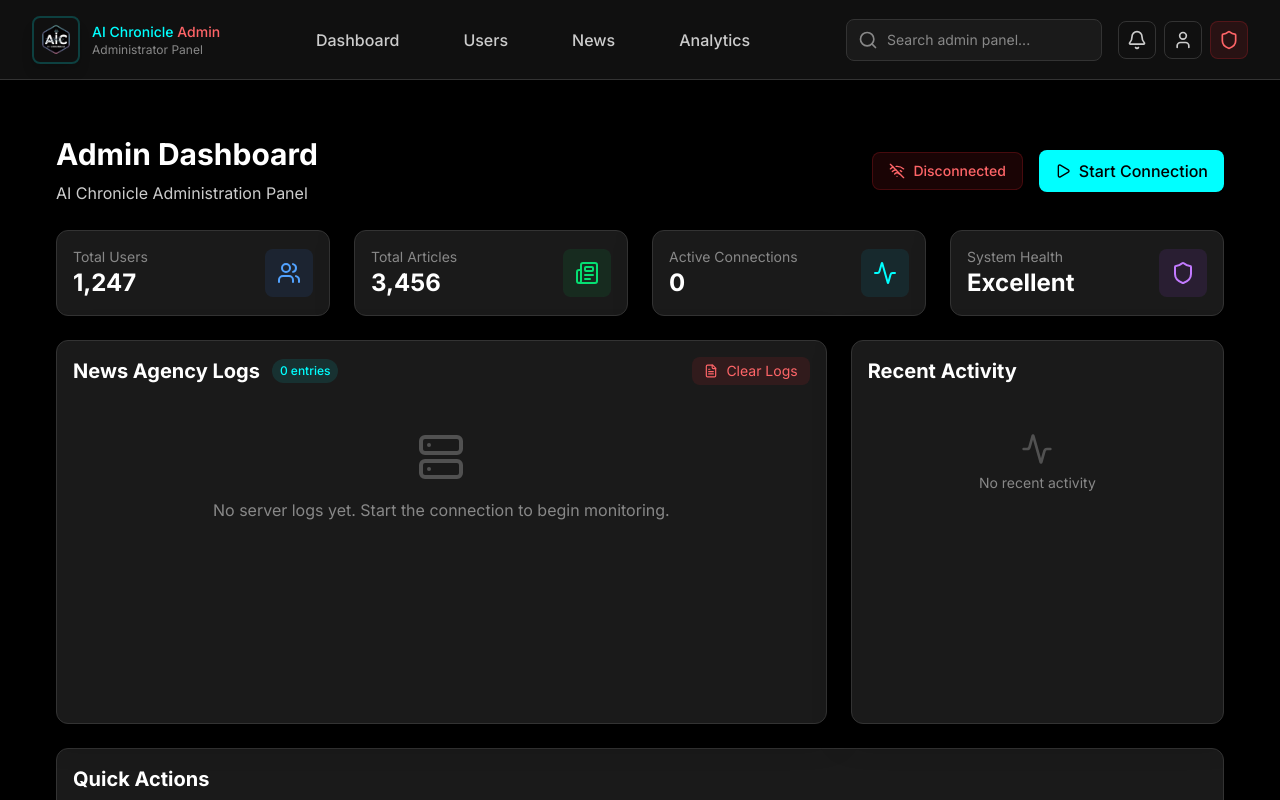
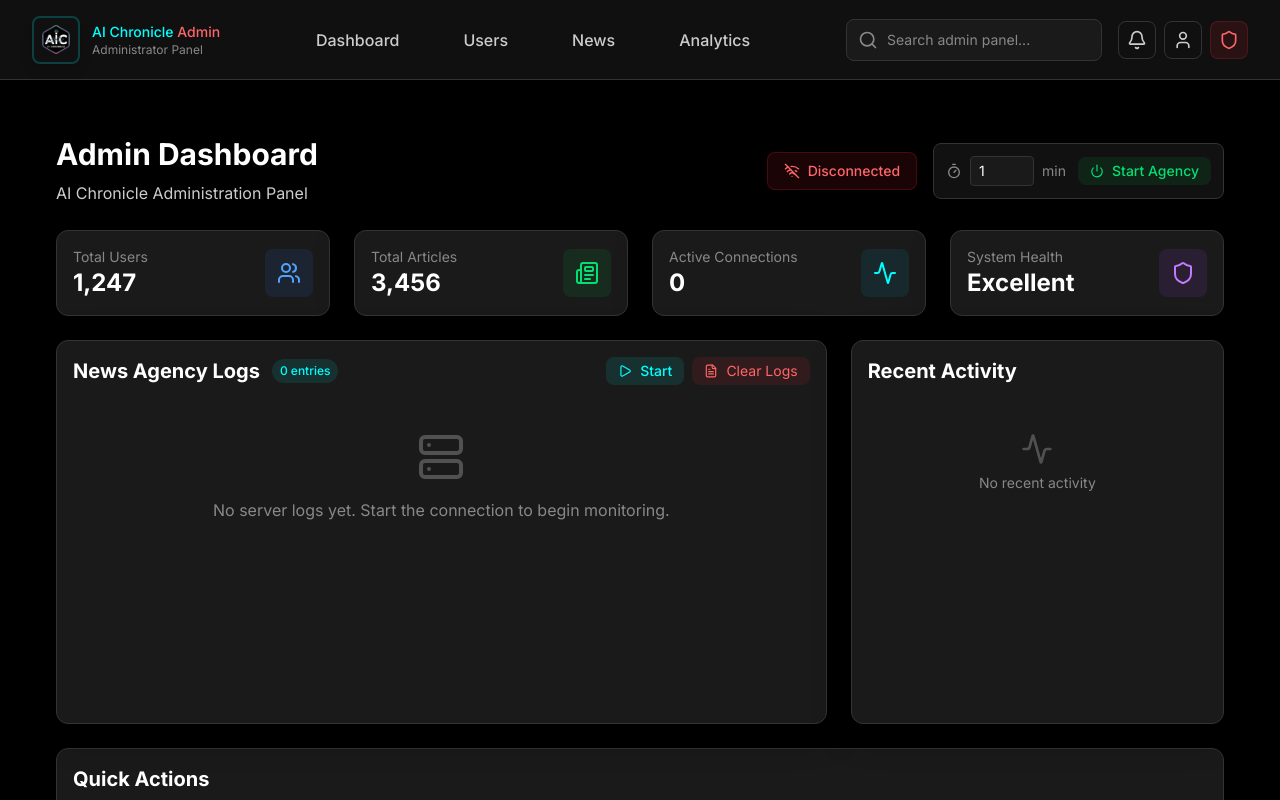
Before and after one commit to AIC-AI-Chronicle/react_frontend, a React (Vite) app: page /admin/dashboard in a window 1280 px wide. Built offline with nearby package versions, Linux system fonts and the light colour scheme; sample sign-in values are in the browser's storage.

Commit message:
feat: implement pipeline management features in AdminDashboard, including start/stop functionality, countdown timer, and enhanced log handling

```diff
--- a/src/pages/AdminDashboard.jsx
+++ b/src/pages/AdminDashboard.jsx
@@ -25,7 +25,9 @@ import {
   Wifi,
   WifiOff,
   FileText,
-  Server
+  Server,
+  Timer,
+  Power
 } from 'lucide-react'
 
 const AdminDashboard = () => {
@@ -43,9 +45,130 @@ const AdminDashboard = () => {
   const [systemStatus, setSystemStatus] = useState('idle')
   const [pingCount, setPingCount] = useState(0)
   const [logCount, setLogCount] = useState(0)
+
+  // API Pipeline states
+  const [pipelineDuration, setPipelineDuration] = useState(1)
+  const [isPipelineRunning, setIsPipelineRunning] = useState(false)
+  const [pipelineCountdown, setPipelineCountdown] = useState(0)
+  const [pipelineId, setPipelineId] = useState(null)
+  const [isStartingPipeline, setIsStartingPipeline] = useState(false)
+  const [isStoppingPipeline, setIsStoppingPipeline] = useState(false)
+  const [isClearingLogs, setIsClearingLogs] = useState(false)
+  const [clearKey, setClearKey] = useState(0)
+
   const wsRef = useRef(null)
   const reconnectTimeoutRef = useRef(null)
   const pingIntervalRef = useRef(null)
+  const countdownIntervalRef = useRef(null)
+
+  // Start Agency Pipeline
+  const startPipeline = async () => {
+    setIsStartingPipeline(true)
+    try {
+      const adminToken = localStorage.getItem('admin_token')
+      if (!adminToken) {
+        addServerLog('ERROR', 'No admin token found. Please login again.', 'error')
+        return
+      }
+
+      const response = await fetch('https://aic-backend.azurewebsites.net/admin/pipeline/start', {
+        method: 'POST',
+        headers: {
+          'Content-Type': 'application/json',
+          'Authorization': `Bearer ${adminToken}`
+        },
+        body: JSON.stringify({
+          duration_minutes: pipelineDuration
+        })
+      })
+
+      const data = await response.json()
+
+      if (response.ok) {
+        setIsPipelineRunning(true)
+        setPipelineId(data.pipeline_id)
+        setPipelineCountdown(pipelineDuration * 60) // Convert to seconds
+        addServerLog('SUCCESS', `Pipeline started for ${pipelineDuration} minutes`, 'success')
+        addServerLog('INFO', `Pipeline ID: ${data.pipeline_id}`, 'info')
+
+        // Start countdown timer
+        startCountdownTimer()
+      } else {
+        addServerLog('ERROR', `Failed to start pipeline: ${data.detail || 'Unknown error'}`, 'error')
+      }
+    } catch (error) {
+      addServerLog('ERROR', `Pipeline start error: ${error.message}`, 'error')
+    } finally {
+      setIsStartingPipeline(false)
+    }
+  }
+
+  // Stop Agency Pipeline
+  const stopPipeline = async () => {
+    setIsStoppingPipeline(true)
+    try {
+      const adminToken = localStorage.getItem('admin_token')
+      if (!adminToken) {
+        addServerLog('ERROR', 'No admin token found. Please login again.', 'error')
+        return
+      }
+
+      const response = await fetch('https://aic-backend.azurewebsites.net/admin/pipeline/stop', {
+        method: 'POST',
+        headers: {
+          'Content-Type': 'application/json',
+          'Authorization': `Bearer ${adminToken}`
+        }
+      })
+
+      const data = await response.json()
+
+      if (response.ok) {
+        setIsPipelineRunning(false)
+        setPipelineId(null)
+        setPipelineCountdown(0)
+        addServerLog('SUCCESS', 'Pipeline stopped successfully', 'success')
+        stopCountdownTimer()
+      } else {
+        addServerLog('WARNING', `Pipeline stop response: ${data.detail || 'Unknown response'}`, 'warning')
+      }
+    } catch (error) {
+      addServerLog('ERROR', `Pipeline stop error: ${error.message}`, 'error')
+    } finally {
+      setIsStoppingPipeline(false)
+    }
+  }
+
+  // Start countdown timer
+  const startCountdownTimer = () => {
+    countdownIntervalRef.current = setInterval(() => {
+      setPipelineCountdown(prev => {
+        if (prev <= 1) {
+          setIsPipelineRunning(false)
+          setPipelineId(null)
+          addServerLog('INFO', 'Pipeline completed automatically', 'info')
+          stopCountdownTimer()
+          return 0
+        }
+        return prev - 1
+      })
+    }, 1000)
+  }
+
+  // Stop countdown timer
+  const stopCountdownTimer = () => {
+    if (countdownIntervalRef.current) {
+      clearInterval(countdownIntervalRef.current)
+      countdownIntervalRef.current = null
+    }
+  }
+
+  // Format countdown time
+  const formatCountdown = (seconds) => {
+    const minutes = Math.floor(seconds / 60)
+    const remainingSeconds = seconds % 60
+    return `${minutes}:${remainingSeconds.toString().padStart(2, '0')}`
+  }
 
   // WebSocket connection function
   const connectWebSocket = () => {
@@ -199,6 +322,12 @@ const AdminDashboard = () => {
 
   // Add server log entry
   const addServerLog = (level, message, type = 'info') => {
+    // Don't add logs if we're currently clearing
+    if (isClearingLogs) {
+      console.log('Log blocked during clearing:', message)
+      return
+    }
+
     const newLog = {
       id: Date.now(),
       level,
@@ -207,12 +336,20 @@ const AdminDashboard = () => {
       type,
       date: new Date().toLocaleDateString()
     }
-    setServerLogs(prev => [newLog, ...prev.slice(0, 99)]) // Keep last 100 logs
+
+    // Force update with new log
+    setServerLogs(prev => {
+      const updated = [newLog, ...prev.slice(0, 99)]
+      return updated
+    })
     setLogCount(prev => prev + 1)
   }
 
   // Add recent activity
   const addRecentActivity = (agent, action) => {
+    // Don't add activity if we're currently clearing
+    if (isClearingLogs) return
+
     const activity = {
       id: Date.now(),
       agent,
@@ -225,9 +362,44 @@ const AdminDashboard = () => {
 
   // Clear server logs
   const clearLogs = () => {
+    setIsClearingLogs(true)
+    setClearKey(prev => prev + 1)
+
+    // Force clear all log-related state immediately
     setServerLogs([])
     setLogCount(0)
-    addServerLog('INFO', 'Server logs cleared by admin', 'info')
+    setRecentActivity([])
+    setPingCount(0)
+
+    // Reset stats but keep the last update time
+    setStats(prev => ({
+      ...prev,
+      lastUpdate: new Date().toLocaleTimeString()
+    }))
+
+    // Force multiple re-renders to ensure clearing
+    setTimeout(() => {
+      setServerLogs([])
+      setLogCount(0)
+      setRecentActivity([])
+    }, 10)
+
+    setTimeout(() => {
+      setServerLogs([])
+      setLogCount(0)
+      setRecentActivity([])
+    }, 50)
+
+    setTimeout(() => {
+      setServerLogs([])
+      setLogCount(0)
+      setRecentActivity([])
+    }, 100)
+
+    // Allow new logs after a longer delay
+    setTimeout(() => {
+      setIsClearingLogs(false)
+    }, 300)
   }
 
   // Get log level color
@@ -275,6 +447,9 @@ const AdminDashboard = () => {
       if (pingIntervalRef.current) {
         clearInterval(pingIntervalRef.current)
       }
+      if (countdownIntervalRef.current) {
+        clearInterval(countdownIntervalRef.current)
+      }
       if (wsRef.current) {
         wsRef.current.close()
       }
@@ -291,6 +466,7 @@ const AdminDashboard = () => {
             <p className="text-text-secondary">AI Chronicle Administration Panel</p>
           </div>
           <div className="flex items-center gap-4">
+            {/* Connection Status */}
             <div className={`flex items-center gap-2 px-4 py-2 rounded-lg ${
               isConnected
                 ? 'bg-green-500/10 text-green-400 border border-green-500/20'
@@ -301,6 +477,8 @@ const AdminDashboard = () => {
                 {isConnected ? 'Connected' : 'Disconnected'}
               </span>
             </div>
+
+            {/* WebSocket Connection Button
             <button
               onClick={isConnected ? disconnectWebSocket : connectWebSocket}
               disabled={isConnecting}
@@ -326,7 +504,66 @@ const AdminDashboard = () => {
                   Start Connection
                 </>
               )}
+            </button> */}
+
+            {/* API Pipeline Controls */}
+            <div className="flex items-center gap-3 p-3 bg-primary-secondary rounded-lg border border-border">
+              {/* Duration Input */}
+              <div className="flex items-center gap-2">
+                <Timer size={16} className="text-text-muted" />
+                <input
+                  type="number"
+                  min="1"
+                  max="60"
+                  value={pipelineDuration}
+                  onChange={(e) => setPipelineDuration(parseInt(e.target.value) || 1)}
+                  disabled={isPipelineRunning}
+                  className="w-16 px-2 py-1 bg-primary-card border border-border rounded text-text-primary text-sm focus:outline-none focus:border-accent-cyan disabled:opacity-50"
+                />
+                <span className="text-text-muted text-sm">min</span>
+              </div>
+
+              {/* Countdown Timer */}
+              {isPipelineRunning && (
+                <div className="flex items-center gap-2 px-3 py-1 bg-green-500/10 text-green-400 rounded-lg">
+                  <Clock size={14} />
+                  <span className="text-sm font-mono">{formatCountdown(pipelineCountdown)}</span>
+                </div>
+              )}
+
+              {/* Start/Stop Pipeline Button */}
+              <button
+                onClick={isPipelineRunning ? stopPipeline : startPipeline}
+                disabled={isStartingPipeline || isStoppingPipeline}
+                className={`flex items-center gap-2 px-3 py-1 rounded-lg text-sm font-medium transition-all duration-300 ${
+                  isPipelineRunning
+                    ? 'bg-red-500/10 text-red-400 hover:bg-red-500 hover:text-white'
+                    : 'bg-green-500/10 text-green-400 hover:bg-green-500 hover:text-white'
+                } disabled:opacity-50 disabled:cursor-not-allowed`}
+              >
+                {isStartingPipeline ? (
+                  <>
+                    <RefreshCw size={14} className="animate-spin" />
+                    Starting...
+                  </>
+                ) : isStoppingPipeline ? (
+                  <>
+                    <RefreshCw size={14} className="animate-spin" />
+                    Stopping...
+                  </>
+                ) : isPipelineRunning ? (
+                  <>
+                    <Power size={14} />
+                    Stop Agency
+                  </>
+                ) : (
+                  <>
+                    <Power size={14} />
+                    Start Agency
+                  </>
+                )}
               </button>
+            </div>
           </div>
         </div>
 
@@ -393,6 +630,33 @@ const AdminDashboard = () => {
                     {logCount} entries
                   </span>
                 </div>
+                <div className="flex items-center gap-2">
+                  <button
+                    onClick={isConnected ? disconnectWebSocket : connectWebSocket}
+                    disabled={isConnecting}
+                    className={`flex items-center gap-2 px-3 py-1 rounded-lg text-sm font-medium transition-all duration-300 ${
+                      isConnected
+                        ? 'bg-red-500/10 text-red-400 hover:bg-red-500 hover:text-white'
+                        : 'bg-accent-cyan/10 text-accent-cyan hover:bg-accent-cyan hover:text-primary-bg'
+                    } disabled:opacity-50 disabled:cursor-not-allowed`}
+                  >
+                    {isConnecting ? (
+                      <>
+                        <RefreshCw size={14} className="animate-spin" />
+                        Connecting...
+                      </>
+                    ) : isConnected ? (
+                      <>
+                        <Square size={14} />
+                        Stop
+                      </>
+                    ) : (
+                      <>
+                        <Play size={14} />
+                        Start
+                      </>
+                    )}
+                  </button>
                   <button
                     onClick={clearLogs}
                     className="flex items-center gap-2 px-3 py-1 bg-red-500/10 text-red-400 rounded-lg text-sm hover:bg-red-500 hover:text-white transition-all duration-300"
@@ -401,8 +665,9 @@ const AdminDashboard = () => {
                     Clear Logs
                   </button>
                 </div>
+              </div>
 
-              <div className="h-80 overflow-y-auto space-y-2 scrollbar-thin">
+              <div key={`logs-${clearKey}-${logCount}`} className="h-80 overflow-y-auto space-y-2 scrollbar-thin">
                 {serverLogs.length === 0 ? (
                   <div className="text-center text-text-muted py-8">
                     <Server className="w-12 h-12 mx-auto mb-4 opacity-50" />
@@ -515,6 +780,16 @@ const AdminDashboard = () => {
                 </span>
               </div>
               <div className="flex items-center justify-between">
+                <span className="text-text-secondary">Pipeline Status</span>
+                <span className={`px-2 py-1 rounded-full text-xs font-medium ${
+                  isPipelineRunning
+                    ? 'bg-green-500/10 text-green-400'
+                    : 'bg-gray-500/10 text-gray-400'
+                }`}>
+                  {isPipelineRunning ? 'Running' : 'Stopped'}
+                </span>
+              </div>
+              <div className="flex items-center justify-between">
                 <span className="text-text-secondary">Last Update</span>
                 <span className="text-text-primary text-sm">{stats.lastUpdate}</span>
               </div>
@@ -552,6 +827,12 @@ const AdminDashboard = () => {
                 <span className="text-text-secondary">Auto Reconnect</span>
                 <span className="text-text-primary text-sm">Enabled</span>
               </div>
+              {pipelineId && (
+                <div className="flex items-center justify-between">
+                  <span className="text-text-secondary">Pipeline ID</span>
+                  <span className="text-text-primary text-sm font-mono text-xs">{pipelineId.slice(0, 8)}...</span>
+                </div>
+              )}
             </div>
           </div>
         </div>
```
Lines whose indentation alone changed are shown as unchanged.
